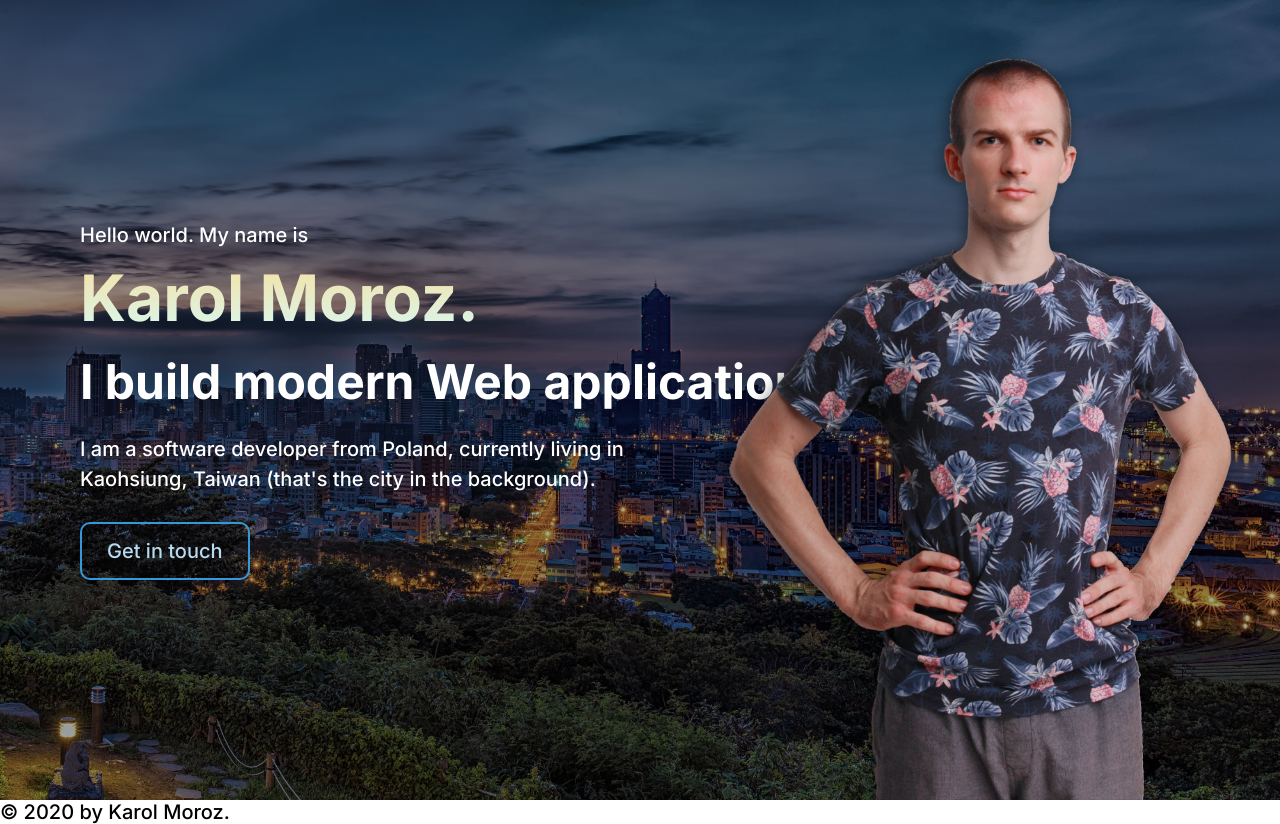
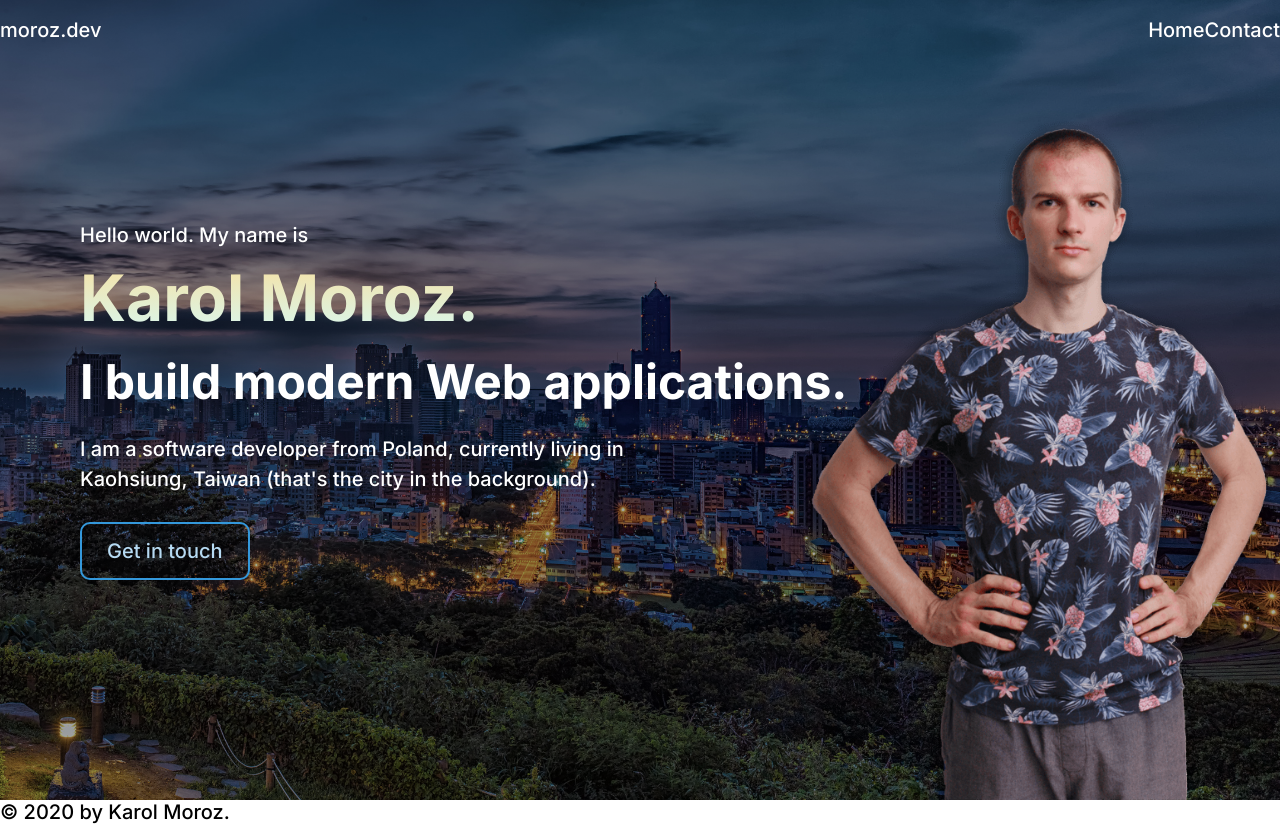
Before and after one commit to moroz/moroz.dev, a Next.js app: page / in a window 1280 px wide. Built offline with nearby package versions, Linux system fonts and the light colour scheme.

Commit message:
Compress human image

```diff
--- a/css/_variables.sass
+++ b/css/_variables.sass
@@ -1 +1,5 @@
 $header-height: 60px
+$mobile-breakpoint: 650px
+$font-sans: Inter, neue-haas-grotesk-display, "Helvetica Neue", sans-serif
+
+$primary: #3498db
--- a/css/app.sass
+++ b/css/app.sass
@@ -1,17 +1,4 @@
 @import variables
-$font-sans: Inter, neue-haas-grotesk-display, "Helvetica Neue", sans-serif
-
-$primary: #3498db
-
-html, body
-  margin: 0
-  padding: 0
-  font-size: 100%
-
-body
-  font-family: $font-sans
-  font-size: 1.25rem
-  font-weight: 500
-
+@import base
 @import landing
 @import header
--- /dev/null
+++ b/css/base.sass
@@ -0,0 +1,9 @@
+html, body
+  margin: 0
+  padding: 0
+  font-size: 100%
+
+body
+  font-family: $font-sans
+  font-size: 1.25rem
+  font-weight: 500
--- a/css/header.sass
+++ b/css/header.sass
@@ -1,8 +1,13 @@
 .header
+  display: flex
+  justify-content: space-between
+  width: 100%
   height: $header-height
+  line-height: $header-height
   position: fixed
   top: 0
   color: #fff
+  z-index: 10
 
   a
     color: inherit
--- a/css/landing.sass
+++ b/css/landing.sass
@@ -25,7 +25,7 @@ $hello-gradient: linear-gradient(to bottom, $hello-stop-1, $hello-stop-2)
   &__human
     position: absolute
     width: auto
-    height: 95%
+    height: 85%
     bottom: 0
     right: 0
 
--- /dev/null
+++ b/layout/Header.tsx
@@ -0,0 +1,28 @@
+import Link from "next/link";
+
+interface NavLinkProps {
+  href: string;
+  children: any;
+}
+
+const NavLink = ({ href, children }: NavLinkProps) => {
+  return (
+    <Link href={href}>
+      <a className="header__navlink">{children}</a>
+    </Link>
+  );
+};
+
+const Header = () => {
+  return (
+    <header className="header">
+      <div className="header__branding">moroz.dev</div>
+      <nav className="header__menu">
+        <NavLink href="/">Home</NavLink>
+        <NavLink href="/contact">Contact</NavLink>
+      </nav>
+    </header>
+  );
+};
+
+export default Header;
--- a/components/Layout.tsx
+++ b/layout/Layout.tsx
@@ -1,16 +1,17 @@
 import React, { ReactNode } from "react";
 import Link from "next/link";
 import Head from "next/head";
+import Header from "./Header";
 
 type Props = {
   children?: ReactNode;
   title?: string;
 };
 
-const Layout = ({ children, title = "This is the default title" }: Props) => (
+const Layout = ({ children, title }: Props) => (
   <div>
     <Head>
-      <title>{title}</title>
+      <title>{title ? `${title} | moroz.dev` : "moroz.dev"}</title>
       <meta charSet="utf-8" />
       <meta name="viewport" content="initial-scale=1.0, width=device-width" />
       <link
@@ -18,13 +19,7 @@ const Layout = ({ children, title = "This is the default title" }: Props) => (
         rel="stylesheet"
       />
     </Head>
-    <header className="header">
-      <nav>
-        <Link href="/">
-          <a>Home</a>
-        </Link>{" "}
-      </nav>
-    </header>
+    <Header />
     {children}
     <footer>
       <span>&copy; 2020 by Karol Moroz.</span>
--- a/package.json
+++ b/package.json
@@ -4,7 +4,7 @@
   "scripts": {
     "dev": "next",
     "build": "next build && next export",
-    "start": "next start",
+    "start": "next",
     "type-check": "tsc"
   },
   "dependencies": {
--- a/pages/index.tsx
+++ b/pages/index.tsx
@@ -1,8 +1,8 @@
 import Link from "next/link";
-import Layout from "../components/Layout";
+import Layout from "../layout/Layout";
 
 const IndexPage = () => (
-  <Layout title="Home | Next.js + TypeScript Example">
+  <Layout title="home">
     <div className="landing">
       <div className="landing__hero">
         <p>Hello world. My name is</p>
```
Also changed, not shown: pages/about.tsx (+4 -4 lines), public/km.png.
